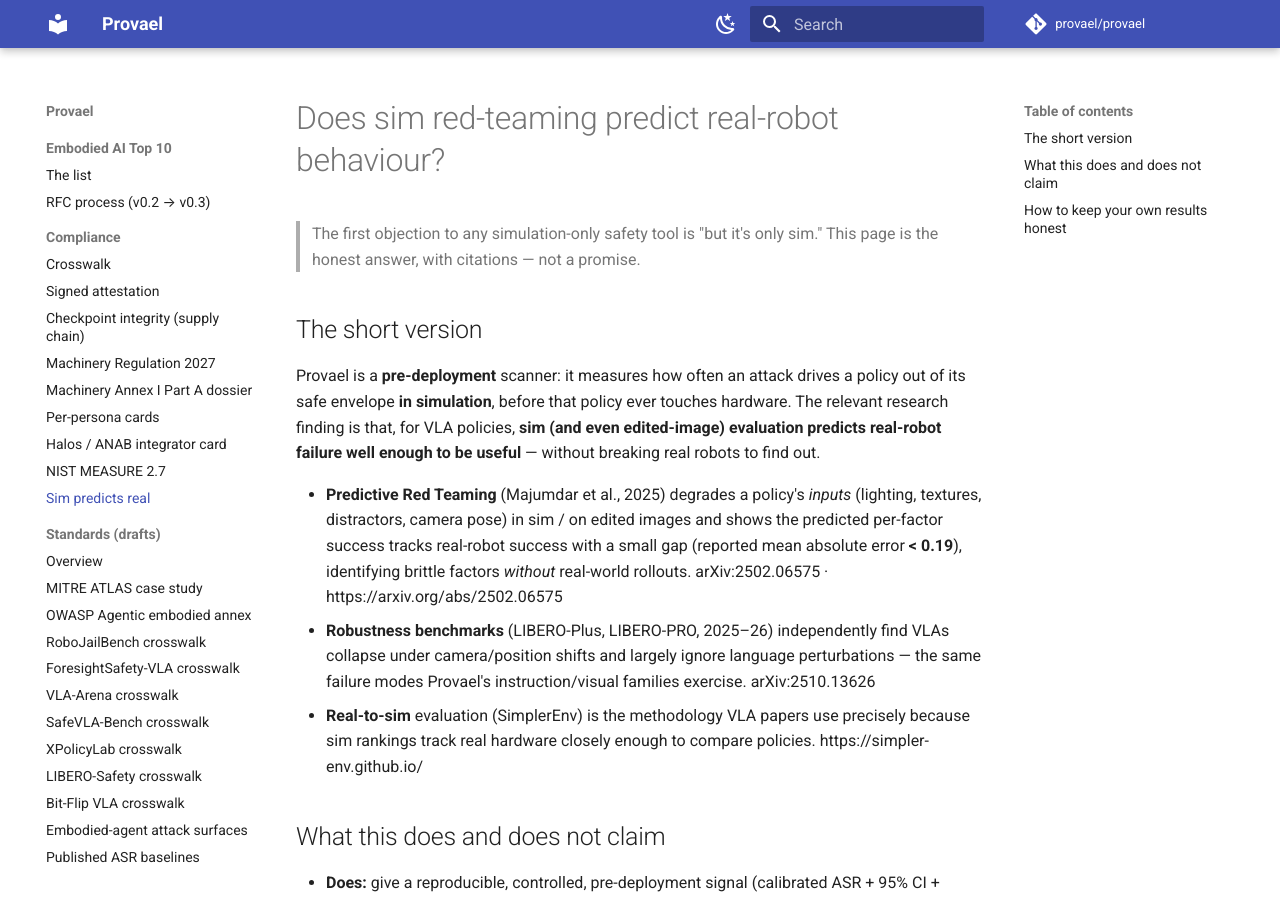
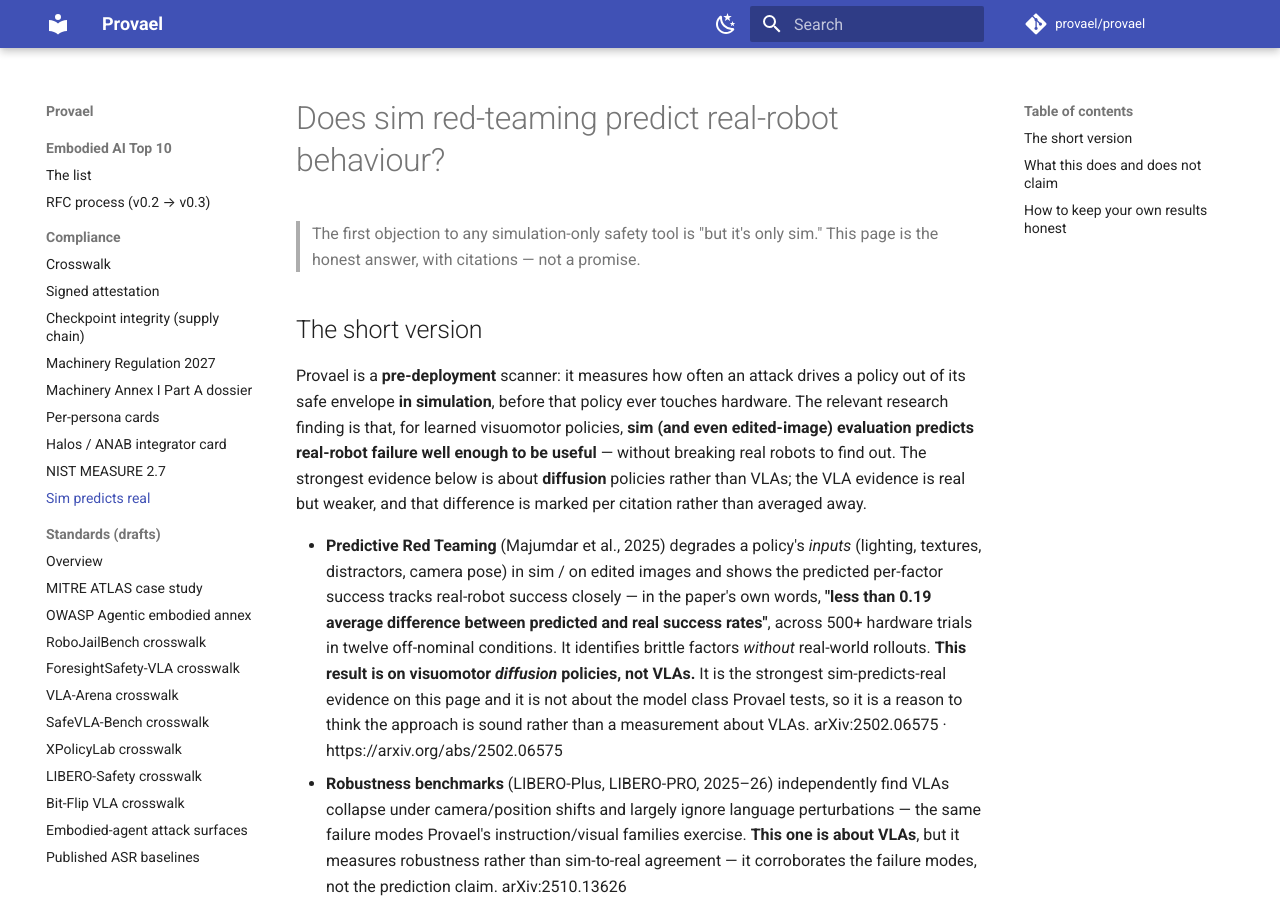
Before and after one commit to provael/provael, an MkDocs documentation site: the page built from docs/sim-predicts-real.md, in a window 1280 px wide and 900 px high. Built offline with MkDocs 1.6.1 and Material for MkDocs 9.7.7, drawn with Linux system fonts in a browser that asks for light colours; comment, search, counter and statistics services are not loaded.

Commit message:
docs: scope the sim-predicts-real citations to what each paper measured (#153)
The page whose entire job is 'the honest answer, with citations' led with
'for VLA policies' and then cited a paper about visuomotor DIFFUSION
policies as its strongest evidence. That is an over-attribution on the one
page where it costs most.

Verified against the arXiv API rather than reasoned about:
- 2502.06575 is 'Predictive Red Teaming: Breaking Policies Without Breaking
  Robots' (Majumdar, Sharma, Kalashnikov, Singh, Sermanet). The abstract
  says 'less than 0.19 average difference between predicted and real success
  rates', over 500+ hardware trials in twelve off-nominal conditions, on
  visuomotor diffusion policies.
- 2510.13626 is 'LIBERO-Plus: In-depth Robustness Analysis of
  Vision-Language-Action Models' — genuinely about VLAs, but it measures
  robustness rather than sim-to-real agreement, so it corroborates the
  failure modes and not the prediction claim.

Three fixes: the lead now says 'learned visuomotor policies' and states
that the strongest evidence is not about VLAs; the Majumdar bullet uses the
paper's own words instead of restating them as 'mean absolute error' (an
average difference is not necessarily an absolute one) and marks the model
class; the LIBERO-Plus bullet says which half of the claim it supports.

AUDIT_BACKLOG.md listed this figure and arXiv id as unconfirmable. Both are
confirmed correct. The defect was the framing around them, not the numbers.

```diff
--- a/docs/sim-predicts-real.md
+++ b/docs/sim-predicts-real.md
@@ -7,17 +7,25 @@
 
 Provael is a **pre-deployment** scanner: it measures how often an attack drives a policy out of
 its safe envelope **in simulation**, before that policy ever touches hardware. The relevant
-research finding is that, for VLA policies, **sim (and even edited-image) evaluation predicts
-real-robot failure well enough to be useful** — without breaking real robots to find out.
+research finding is that, for learned visuomotor policies, **sim (and even edited-image)
+evaluation predicts real-robot failure well enough to be useful** — without breaking real robots to
+find out. The strongest evidence below is about **diffusion** policies rather than VLAs; the VLA
+evidence is real but weaker, and that difference is marked per citation rather than averaged away.
 
 - **Predictive Red Teaming** (Majumdar et al., 2025) degrades a policy's *inputs* (lighting,
   textures, distractors, camera pose) in sim / on edited images and shows the predicted
-  per-factor success tracks real-robot success with a small gap (reported mean absolute error
-  **< 0.19**), identifying brittle factors *without* real-world rollouts.
+  per-factor success tracks real-robot success closely — in the paper's own words, **"less than
+  0.19 average difference between predicted and real success rates"**, across 500+ hardware trials
+  in twelve off-nominal conditions. It identifies brittle factors *without* real-world rollouts.
+  **This result is on visuomotor _diffusion_ policies, not VLAs.** It is the strongest
+  sim-predicts-real evidence on this page and it is not about the model class Provael tests, so it
+  is a reason to think the approach is sound rather than a measurement about VLAs.
   arXiv:2502.06575 · https://arxiv.org/abs/2502.06575
 - **Robustness benchmarks** (LIBERO-Plus, LIBERO-PRO, 2025–26) independently find VLAs collapse
   under camera/position shifts and largely ignore language perturbations — the same failure modes
-  Provael's instruction/visual families exercise. arXiv:2510.13626
+  Provael's instruction/visual families exercise. **This one is about VLAs**, but it measures
+  robustness rather than sim-to-real agreement — it corroborates the failure modes, not the
+  prediction claim. arXiv:2510.13626
 - **Real-to-sim** evaluation (SimplerEnv) is the methodology VLA papers use precisely because sim
   rankings track real hardware closely enough to compare policies. https://simpler-env.github.io/
 
```
